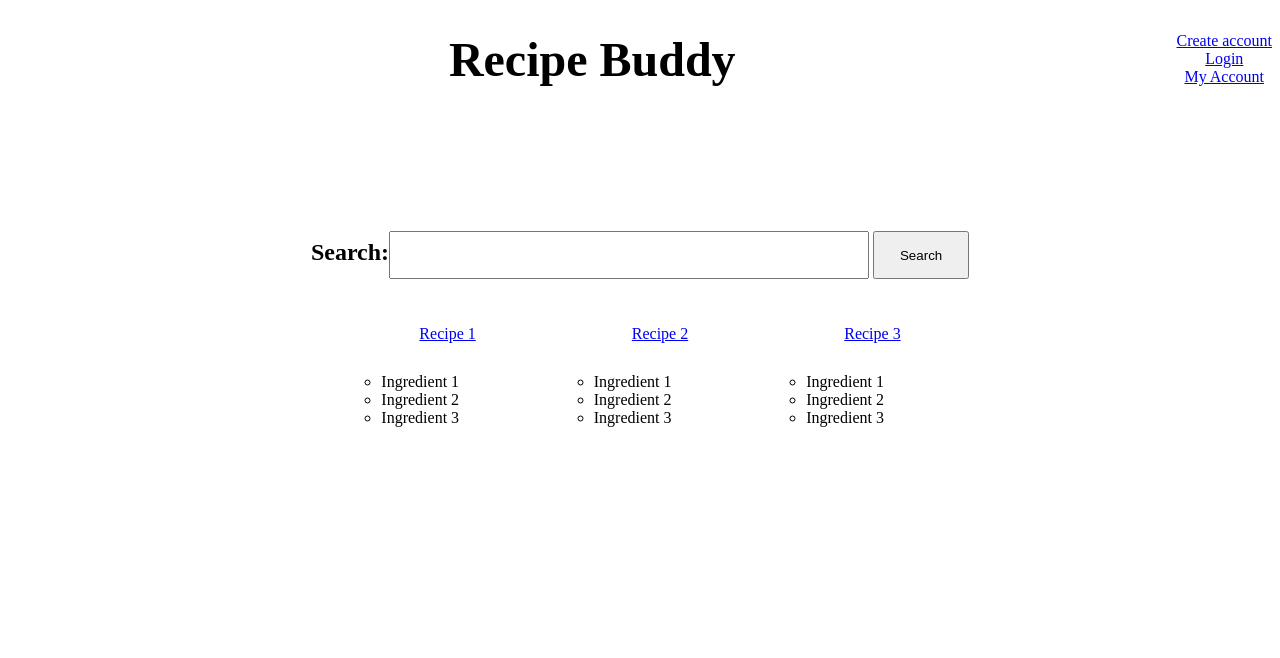
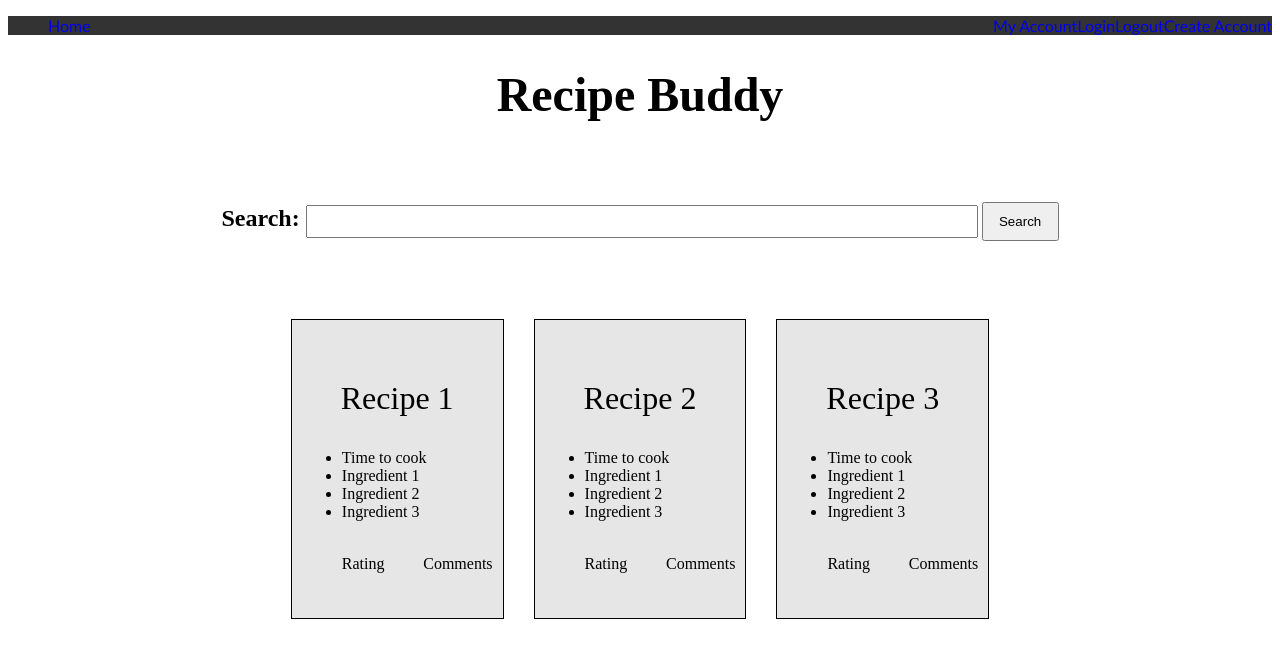
Before and after one commit to russellpAtCU/RecipeBuddy, a Django app: template django/recipebuddy/templates/index.html in a window 1280 px wide. Shown: the top 658 px of the page. Run offline with Django 4.2, Linux system fonts and the light colour scheme; the template is opened without the code that fills it, so the values that code supplies are empty.

Commit message:
visual improvements to front end

```diff
--- a/django/recipebuddy/static/css/mystyle.css
+++ b/django/recipebuddy/static/css/mystyle.css
@@ -1,3 +1,25 @@
+
+    .ul {
+		margin: 0;
+		padding: 0;
+		list-style-position: inside;
+	}
+
+	.li{
+		text-align: center;
+		font-size: 150%;
+	}
+
+	.li a {
+		display: block;
+		color: white;
+		text-align: center;
+		padding: 14px 16px;
+	}
+
+	.li a:hover {
+		background-color: #111;
+	}
 
 .split {
     height: 70%;
--- a/django/recipebuddy/templates/index.html
+++ b/django/recipebuddy/templates/index.html
@@ -1,9 +1,9 @@
-{% load static %}
+
 <!DOCTYPE html>
 <html>
 <head>
     <title>Recipe Buddy</title>
-        <link rel="stylesheet" type="text/css" href="{% static 'css/basics.css' %}">
+    <link rel = "stylesheet" href = "mystyle.css">
 </head>
 
 
@@ -11,50 +11,58 @@
 
 <body style="text-align: center;">
 
+<ul style = "background-color : #333; list-style-type: none; overflow: hidden;">
+    <li><a href="/app" style = "float:left; text-decoration:none; font-family: 'Trebuchet MS', sans-serif;">Home</a></li>
+    <li style = "float:right; font-family: 'Trebuchet MS', sans-serif;"><a href="/app/create-account" style = "text-decoration:none;">Create Account</a></li>
+    <li style = "float:right; font-family: 'Trebuchet MS', sans-serif;"><a href="/app" style = "text-decoration:none;">Logout</a></li>
+    <li style = "float:right; font-family: 'Trebuchet MS', sans-serif;"><a href="/app/login" style = "text-decoration:none;">Login</a></li>
+    <li style = "float:right; font-family: 'Trebuchet MS', sans-serif;"><a href="/app/account-hub" style = "text-decoration:none;">My Account</a></li>
+</ul>
+
 <header>
-            <section style="float: right;">
-                <a href="/app/create-account">Create account</a><br>
-                <a href="/app/login">Login</a><br>
-                <a href="/app/account-hub">My Account</a>
-            </section>
     <h1 style="font-size: 300%;">Recipe Buddy</h1>
 </header>
 
-        <section style="margin-top: 1.5in; justify-content: center; ;">
-            <b style="font-size: x-large;" >Search:</b><input id="input" type="search" autocomplete="off" spellcheck="true" style="width: 5in; height: 0.5in;">
-            <a href="/app/search"><button style="height: 0.5in; width: 1in;">Search</button></a>
+<section style = "padding : 0.5in;">
+    <center><b style="font-size: x-large;">Search:	</b><input id="input" type="search" autocomplete="off" spellcheck="true" role="combobox" aria-live="polite" placeholder="" style="width: 7in; height: 0.35in;">
+        <button style="height: 00.4in; width: 0.8in;">Search</button></center>
 </section>
 
-        <section>
-            <nav>
-                <ul>
-                    <li>
-                        <a href="/app/recipe/7895ea98-c122-4a29-8cf1-92b7918e2845">Recipe 1</a>
-                        <ul style="list-style-type: circle;">
-                            <li>Ingredient 1</li><br>
-                            <li>Ingredient 2</li><br>
-                            <li>Ingredient 3</li><br>
+<center><table style = "width:60%; border-spacing: 30px;" cellpadding = "10">
+    <tr style="height:300px;">
+        <td style = "border: 1px solid black; background-color: #e6e6e6;"><a href = "#" style ="color:black; text-decoration:none;"><p style = "text-align:center; font-size:200%;">Recipe 1</p><ul>
+            <li>Time to cook</li>
+            <li>Ingredient 1</li>
+            <li>Ingredient 2</li>
+            <li>Ingredient 3</li>
         </ul>
-                    </li>
-                    <li>
-                        <a href="/app/recipe/3c8cb5f7-9962-4a3b-a574-ed625fee2521">Recipe 2</a>
-                        <ul style="list-style-type: circle;">
-                            <li>Ingredient 1</li><br>
-                            <li>Ingredient 2</li><br>
-                            <li>Ingredient 3</li><br>
+            <ul style = "list-style-type:none;">
+                <li style = "display:inline;"><br>Rating</li>
+                <li style = "display:inline; float:right;">Comments</li>
             </ul>
-                    </li>
-                    <li>
-                        <a href="/app/recipe/4021fb75-4641-43ce-8fc1-499ad6f04702">Recipe 3</a>
-                        <ul style="list-style-type: circle;">
-                            <li>Ingredient 1</li><br>
-                            <li>Ingredient 2</li><br>
-                            <li>Ingredient 3</li><br>
-                        </ul>
-                    </li>
-                </ul>
-            </nav>
-        </section>
+        </a>
+        </td>
+        <td style = "border: 1px solid black; background-color: #e6e6e6;"><a href = "#" style ="color:black; text-decoration:none;"><p style = "text-align:center; font-size:200%;">Recipe 2</p><ul>
+            <li>Time to cook</li>
+            <li>Ingredient 1</li>
+            <li>Ingredient 2</li>
+            <li>Ingredient 3</li>
+        </ul><ul style = "list-style-type:none;">
+            <li style = "display:inline;"><br>Rating</li>
+            <li style = "display:inline; float:right;">Comments</li>
+        </ul></a></td>
+        <td style = "border: 1px solid black; background-color: #e6e6e6;"><a href = "#" style ="color:black; text-decoration:none;"><p style = "text-align:center; font-size:200%;">Recipe 3</p><ul>
+            <li>Time to cook</li>
+            <li>Ingredient 1</li>
+            <li>Ingredient 2</li>
+            <li>Ingredient 3</li>
+        </ul><ul style = "list-style-type:none;">
+            <li style = "display:inline;"><br>Rating</li>
+            <li style = "display:inline; float:right;">Comments</li>
+        </ul></a></td>
+    </tr>
+
+</table></center>
 
 </body>
 
```
Also changed, not shown: django/recipebuddy/templates/accountHub.html (+2 -21 lines), django/recipebuddy/templates/createAccount.html (+37 -21 lines), django/recipebuddy/templates/login.html (+11 -7 lines), django/recipebuddy/templates/recipeCreation.html (+10 -3 lines), django/recipebuddy/templates/recipePage.html (+15 -6 lines), django/recipebuddy/templates/searchResults.html (+2 -21 lines). Lines whose indentation alone changed are shown as unchanged.
